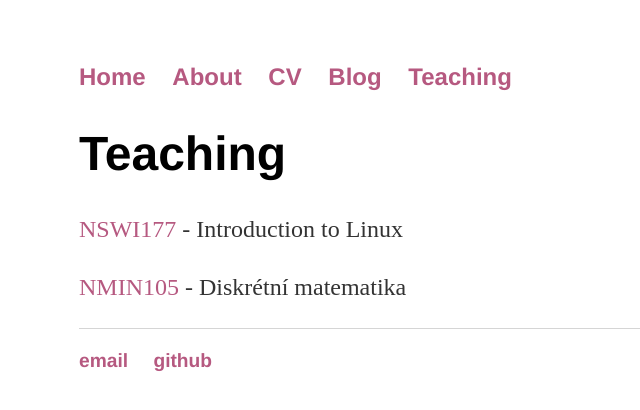
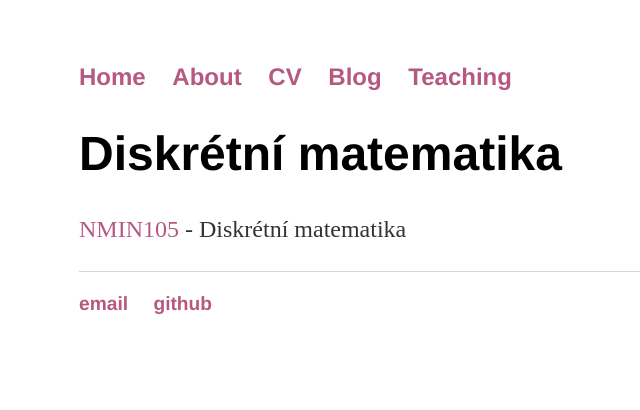
Before and after one commit to lavakin/lavakin.github.io, a Jekyll site: the page built from diskretka/index.html, in a window 1280 px wide. Shown: the top 410 px of the page, without its empty margins (113-753 px from the left). Built offline with Jekyll 4.4.1, drawn with Linux system fonts in a browser that asks for light colours.

Commit message:
Update index.html

```diff
--- a/diskretka/index.html
+++ b/diskretka/index.html
@@ -3,7 +3,6 @@ layout: default
 title: Nikola Kalábová, Personal Webpage
 ---
 <div class="blurb">
-	<h1>Teaching</h1>
-	<p><a href="https://d3s.mff.cuni.cz/teaching/nswi177/">NSWI177</a> - Introduction to Linux</p>
+	<h1>Diskrétní matematika</h1>
 	<p><a href="/diskretka">NMIN105</a> - Diskrétní matematika</p>
 </div><!-- /.blurb -->
```
